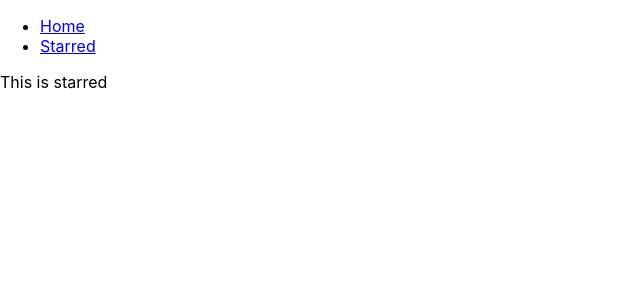
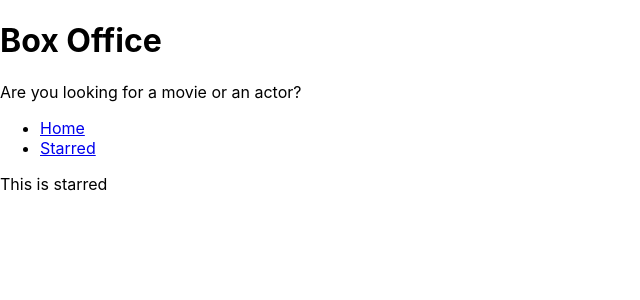
Before and after one commit to prernalele/box-office, a React (Create React App) app: page /starred in a window 1280 px wide. Shown: the top 300 px of the page, without its empty margins (0-640 px from the left). Built offline with nearby package versions, Linux system fonts and the light colour scheme.

Commit message:
addded layout management and created title

```diff
--- a/src/App.js
+++ b/src/App.js
@@ -1,13 +1,10 @@
 import React from 'react';
 import { Switch, Route } from 'react-router-dom';
-import Navs from './components/Navs';
 import Home from './pages/Home';
 import Starred from './pages/Starred';
 
 function App() {
   return (
-    <div>
-      <Navs />
     <Switch>
       <Route exact path="/">
         <Home />
@@ -19,7 +16,6 @@
         <div>Not found</div>
       </Route>
     </Switch>
-    </div>
   );
 }
 
--- /dev/null
+++ b/src/components/MainPageLayout.js
@@ -0,0 +1,18 @@
+import React from 'react';
+import Navs from './Navs';
+import Title from './Title';
+
+const MainPageLayout = ({ children }) => {
+  return (
+    <div>
+      <Title
+        title="Box Office"
+        subtitle="Are you looking for a movie or an actor?"
+      />
+      <Navs />
+      {children}
+    </div>
+  );
+};
+
+export default MainPageLayout;
--- /dev/null
+++ b/src/components/Title.js
@@ -0,0 +1,12 @@
+import React from 'react'
+
+const Title = ( {title, subtitle }) => {
+    return (
+        <div>
+            <h1> { title } </h1>
+            <p> { subtitle } </p>
+        </div>
+    )
+}
+
+export default Title
--- a/src/pages/Home.js
+++ b/src/pages/Home.js
@@ -1,11 +1,12 @@
 import React from 'react'
+import MainPageLayout from '../components/MainPageLayout'
 
 const Home = () => {
     return (
-        <div>
+        <MainPageLayout>
             this is home
 
-        </div>
+        </MainPageLayout>
     )
 }
 
--- a/src/pages/Starred.js
+++ b/src/pages/Starred.js
@@ -1,10 +1,11 @@
 import React from 'react'
+import MainPageLayout from '../components/MainPageLayout'
 
 const Starred = () => {
     return (
-        <div>
+        <MainPageLayout>
             This is starred
-        </div>
+        </MainPageLayout>
     )
 }
 
```
Lines whose indentation alone changed are shown as unchanged.
